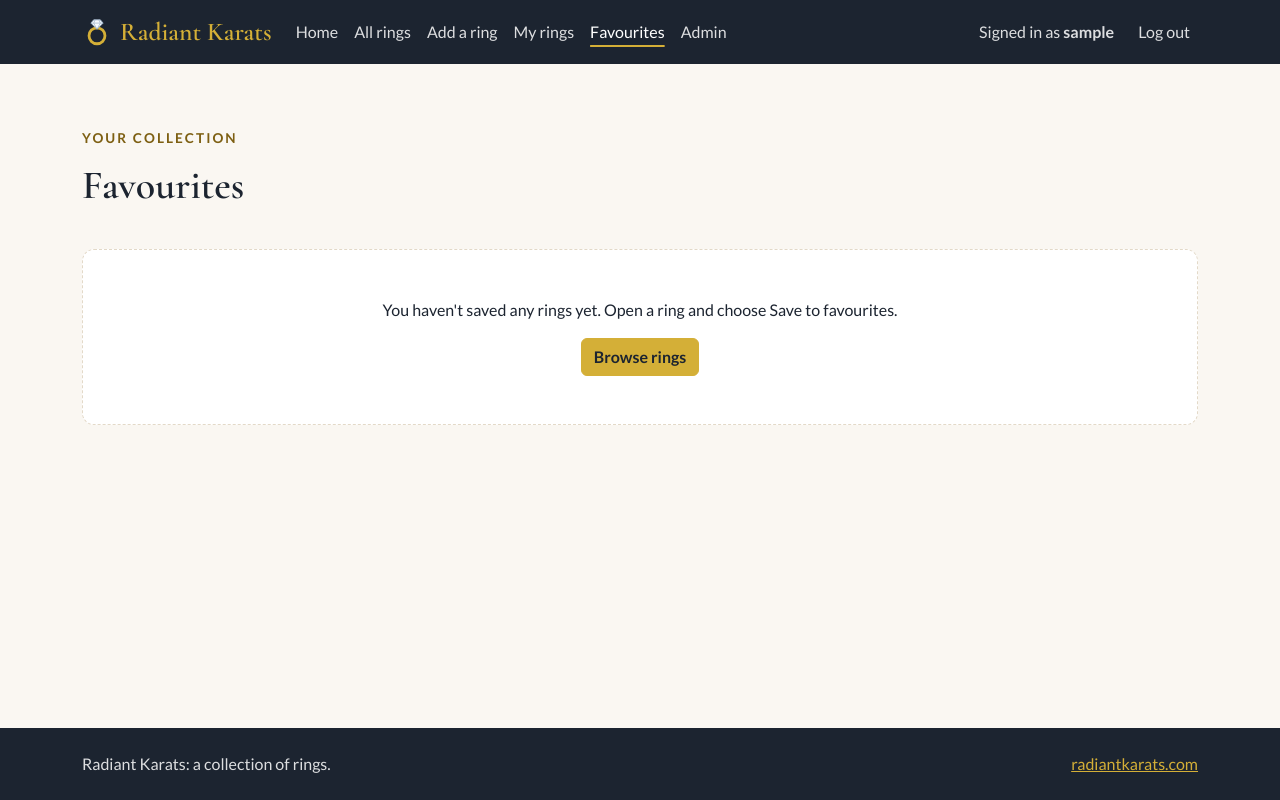
After one commit to Krishna2414/radiant-karats, a Django app: page /rings/favourites/ in a window 1280 px wide. The commit adds this page. Run offline with Django 5.2, Linux system fonts and the light colour scheme; the visitor is signed in with stand-in values (Sample User, id 1); data that the repository does not hold is empty.

Commit message:
Let signed-in users save rings to Favourites (#20)

```diff
--- a/rings/urls.py
+++ b/rings/urls.py
@@ -7,7 +7,13 @@ urlpatterns = [
     path("rings/", views.RingList.as_view(), name="ring_list"),
     path("rings/add/", views.ring_create, name="ring_create"),
     path("rings/mine/", views.my_rings, name="my_rings"),
+    path("rings/favourites/", views.favourites, name="favourites"),
     path("rings/<slug:slug>/", views.ring_detail, name="ring_detail"),
     path("rings/<slug:slug>/edit/", views.ring_edit, name="ring_edit"),
     path("rings/<slug:slug>/delete/", views.ring_delete, name="ring_delete"),
+    path(
+        "rings/<slug:slug>/favourite/",
+        views.toggle_favourite,
+        name="toggle_favourite",
+    ),
 ]
--- a/rings/views.py
+++ b/rings/views.py
@@ -3,10 +3,12 @@ from django.contrib.auth.decorators import login_required
 from django.core.exceptions import PermissionDenied
 from django.shortcuts import get_object_or_404, redirect, render
 from django.utils import timezone
+from django.utils.http import url_has_allowed_host_and_scheme
 from django.views import generic
+from django.views.decorators.http import require_POST
 
 from .forms import RingForm
-from .models import Ring
+from .models import Favourite, Ring
 
 # The Sort menu on All rings: the value in the address, then the label.
 SORT_OPTIONS = {
@@ -103,9 +105,14 @@ class RingList(generic.ListView):
 def ring_detail(request, slug):
     """One ring's own page, or the 404 page if no ring has that slug."""
     ring = get_object_or_404(Ring, slug=slug)
+    is_favourite = (
+        request.user.is_authenticated
+        and ring.favourites.filter(user=request.user).exists()
+    )
     context = {
         "ring": ring,
         "can_change": ring.can_be_changed_by(request.user),
+        "is_favourite": is_favourite,
     }
     return render(request, "rings/ring_detail.html", context)
 
@@ -166,3 +173,38 @@ def my_rings(request):
     """The signed-in user's own rings, newest first."""
     rings = request.user.rings.all()
     return render(request, "rings/my_rings.html", {"rings": rings})
+
+
+@login_required
+@require_POST
+def toggle_favourite(request, slug):
+    """Save a ring to Favourites, or remove it if it's already saved."""
+    ring = get_object_or_404(Ring, slug=slug)
+    saved = Favourite.objects.filter(user=request.user, ring=ring)
+    if saved.exists():
+        saved.delete()
+        messages.success(
+            request, f"{ring.name} has been removed from your favourites."
+        )
+    else:
+        Favourite.objects.create(user=request.user, ring=ring)
+        messages.success(
+            request, f"{ring.name} has been saved to your favourites."
+        )
+    # Go back to the page the button was on, but only on this website.
+    next_url = request.POST.get("next", "")
+    if url_has_allowed_host_and_scheme(
+        next_url,
+        allowed_hosts={request.get_host()},
+        require_https=request.is_secure(),
+    ):
+        return redirect(next_url)
+    return redirect(ring)
+
+
+@login_required
+def favourites(request):
+    """The rings the signed-in user has saved, newest saved first."""
+    saved = request.user.favourites.select_related("ring")
+    rings = [favourite.ring for favourite in saved]
+    return render(request, "rings/favourites.html", {"rings": rings})
--- a/templates/base.html
+++ b/templates/base.html
@@ -41,6 +41,9 @@
                             </li>
                             <li class="nav-item">
                                 <a class="nav-link {% if url_name == 'my_rings' %}active{% endif %}" href="{% url 'my_rings' %}">My rings</a>
+                            </li>
+                            <li class="nav-item">
+                                <a class="nav-link {% if url_name == 'favourites' %}active{% endif %}" href="{% url 'favourites' %}">Favourites</a>
                             </li>
                         {% endif %}
                         {% if user.is_staff %}
--- /dev/null
+++ b/templates/rings/favourites.html
@@ -0,0 +1,36 @@
+{% extends "base.html" %}
+
+{% block title %}Favourites{% endblock %}
+
+{% block content %}
+<section class="collection-section">
+    <div class="container">
+        <div class="section-heading">
+            <div>
+                <p class="eyebrow">Your collection</p>
+                <h1>Favourites</h1>
+            </div>
+        </div>
+
+        {% if rings %}
+        <div class="row g-4">
+            {% for ring in rings %}
+            <div class="col-md-6 col-lg-4 d-flex flex-column">
+                {% include "includes/ring_card.html" %}
+                <form class="mt-2" method="post" action="{% url 'toggle_favourite' ring.slug %}">
+                    {% csrf_token %}
+                    <input type="hidden" name="next" value="{{ request.path }}">
+                    <button type="submit" class="btn btn-sm btn-outline-ink">Remove<span class="visually-hidden"> {{ ring.name }}</span> from favourites</button>
+                </form>
+            </div>
+            {% endfor %}
+        </div>
+        {% else %}
+        <div class="empty-state">
+            <p>You haven't saved any rings yet. Open a ring and choose Save to favourites.</p>
+            <a class="btn btn-gold" href="{% url 'ring_list' %}">Browse rings</a>
+        </div>
+        {% endif %}
+    </div>
+</section>
+{% endblock %}
```
Also changed, not shown: templates/rings/ring_detail.html (+15 -2 lines).
